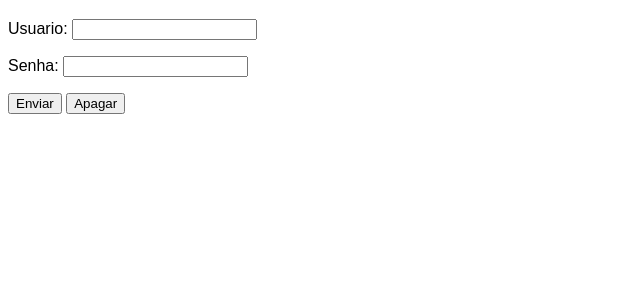
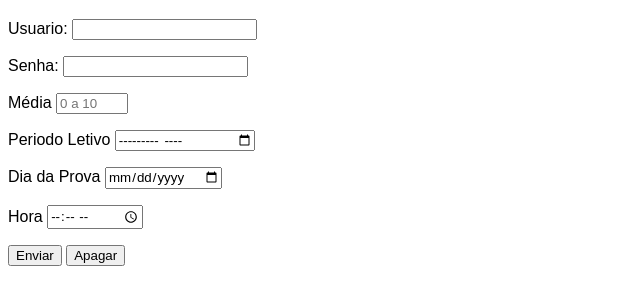
Before and after one commit to Pedrolucasns/HTML-CSS, a plain HTML site: page Exercicios/ex017/index.html in a window 1280 px wide. Shown: the part 61-366 px from the top of the page, without its empty margins (0-640 px from the left). Drawn offline with Linux system fonts and the light colour scheme.

Commit message:
versao 0.3

```diff
--- a/Exercicios/ex017/index.html
+++ b/Exercicios/ex017/index.html
@@ -22,7 +22,30 @@
 <!-- poderá tambem colocar size ou seja tamanho do barra como uma dica com nome placeholder essas opçoes vao dentro do input-->
         <p>
             <label for="isenha">Senha:</label>
-                <input type="password" name="senha" id="isenha" required minlength="8"></p>
+                <input type="password" name="senha" id="isenha" required minlength="8">
+        </p>
+
+<!--Aqui sao atributos que colocar numeros, como média, datas e calendarios e horas-->
+
+        <p>
+            <label for="imedia">Média</label>
+            <input type="number" name="media" id="imedia" min="0" max="10" placeholder="0 a 10 " step="0.1" required>
+        </p>
+
+        <p>
+            <label for="imes">Periodo Letivo</label>
+            <input type="month" name="mes" id="imes">
+        </p>
+
+        <p>
+            <label for="idia">Dia da Prova</label>
+            <input type="date" name="dia" id="idia">
+        </p>
+
+        <p>
+            <label for="ihora">Hora</label>
+            <input type="time" name="hora" id="ihora">
+        </p>
 
         <p>
             <input type="submit" value="Enviar">
```
